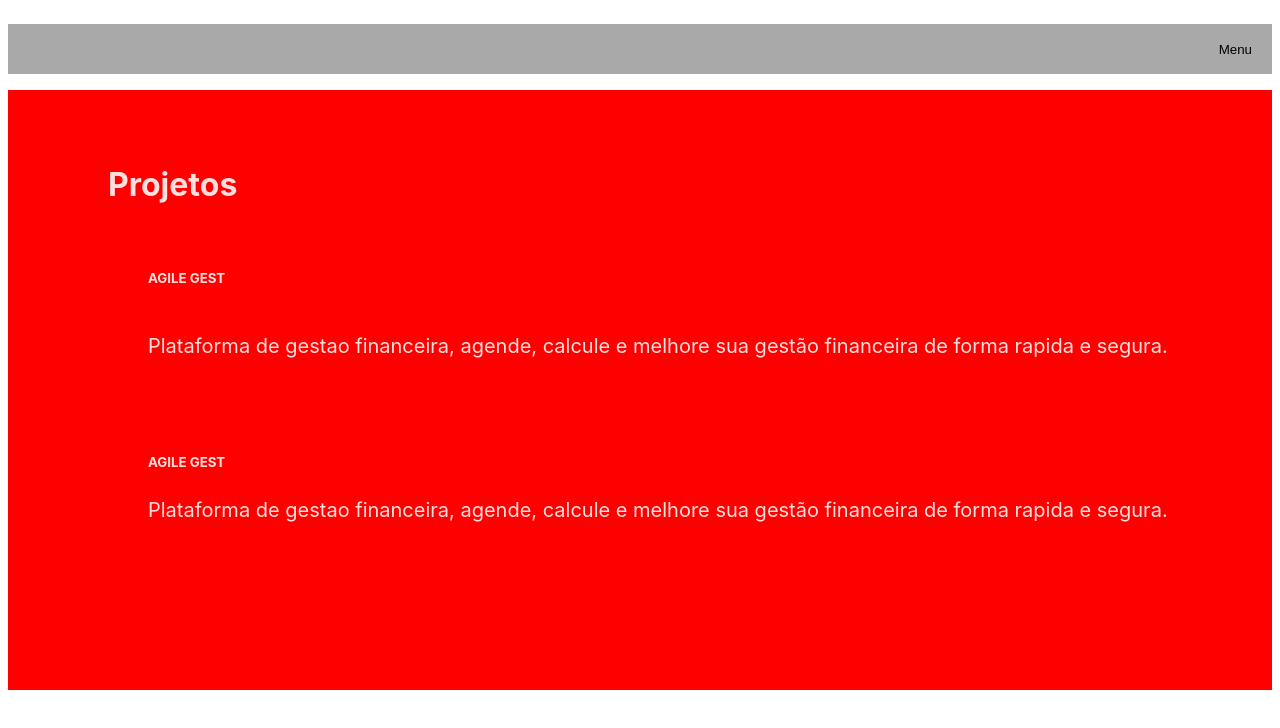
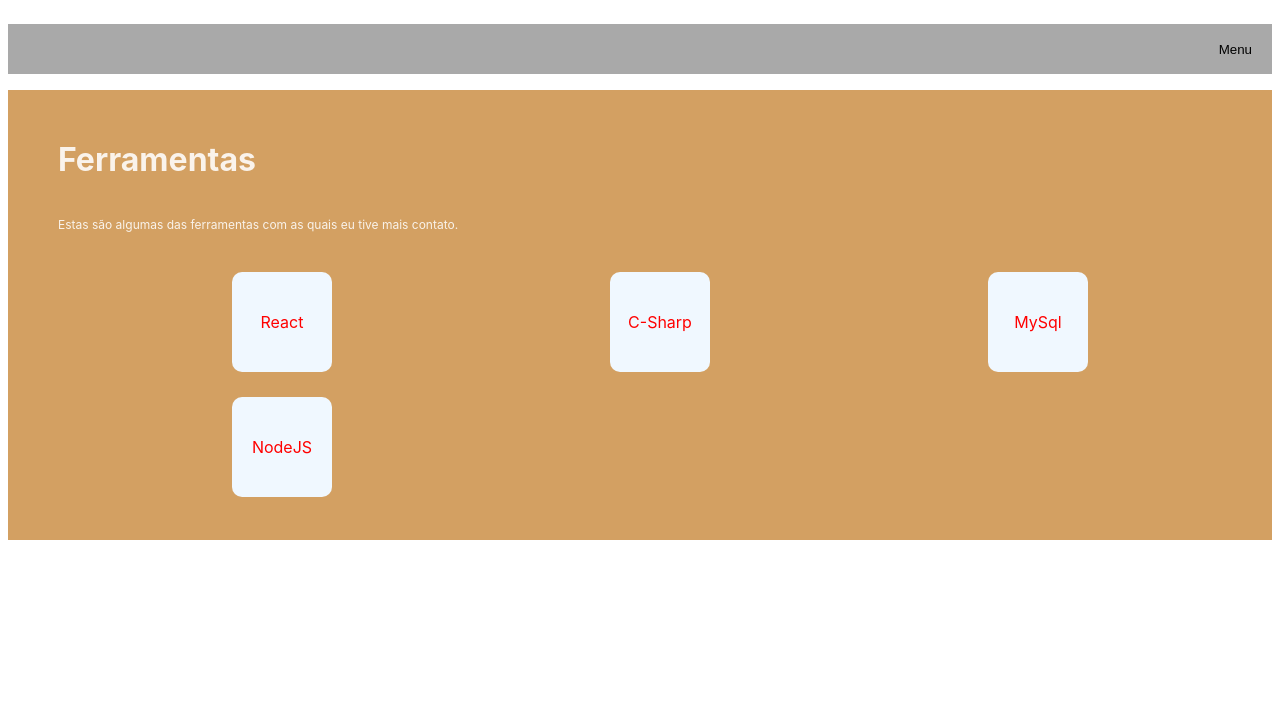
Before and after one commit to matheusjean28/cv, a React (Vite) app: page / in a window 1280 px wide. Shown: the top 728 px of the page. Built offline with nearby package versions, Linux system fonts and the light colour scheme.

Commit message:
<Feat>,<Frameworks.jsx>: (Add new component to render my usual frameworks)

```diff
--- a/package.json
+++ b/package.json
@@ -11,7 +11,8 @@
   },
   "dependencies": {
     "react": "^18.2.0",
-    "react-dom": "^18.2.0"
+    "react-dom": "^18.2.0",
+    "react-loader-spinner": "^5.4.5"
   },
   "devDependencies": {
     "@types/react": "^18.2.15",
--- a/src/App.jsx
+++ b/src/App.jsx
@@ -2,13 +2,15 @@
 import Header from './Components/Header'
 import AboutMe from './Components/AboutMe'
 import Projects from './Components/Projects'
+import Frameworks from './Components/Frameworks'
 function App() {
 
   return (
     <>
     <Header/>
     {/* <AboutMe/> */}
-    <Projects/>
+    {/* <Projects/> */}
+    <Frameworks/>
     </>
   )
 }
--- /dev/null
+++ b/src/Components/Frameworks.jsx
@@ -0,0 +1,22 @@
+import React from "react";
+import "./Styles/StylesFrameworks.css";
+
+export default function Frameworks() {
+  return (
+    <>
+      <div className="frameworks">
+        <h1>Ferramentas</h1>
+        <p className="PFrameworks">
+          Estas são algumas das ferramentas com as quais eu tive mais contato.
+        </p>
+
+        <ul className="UlFrameworks">
+            <li className="LiFrameworks">React</li>
+            <li className="LiFrameworks">C-Sharp</li>
+            <li className="LiFrameworks">MySql</li>
+            <li className="LiFrameworks">NodeJS</li>
+        </ul>
+      </div>
+    </>
+  );
+}
--- a/src/Components/Projects.jsx
+++ b/src/Components/Projects.jsx
@@ -1,5 +1,6 @@
 import React from "react";
-import './Styles/StylesProjects.css'
+import { Audio, ProgressBar } from "react-loader-spinner";
+import "./Styles/StylesProjects.css";
 export default function Projects() {
   return (
     <>
@@ -9,23 +10,30 @@
           <li className="LiProjects">
             <h5>AGILE GEST</h5>
             <p className="PProjects">
-                            Plataforma de gestao financeira,
-                            agende, calcule e melhore sua
+              Plataforma de gestao financeira, agende, calcule e melhore sua
               gestão financeira de forma rapida e segura.
             </p>
+            <button className="BtnProjects">{">"}</button>
           </li>
 
-                    <li className="LiProjectsRight">
+          <li className="LiProjectsRigth">
             <h5>AGILE GEST</h5>
             <p className="PProjects">
-                            Plataforma de gestao financeira,
-                            agende, calcule e melhore sua
+              Plataforma de gestao financeira, agende, calcule e melhore sua
               gestão financeira de forma rapida e segura.
             </p>
+            <button className="BtnProjects">{">"}</button>
           </li>
         </ul>
+        <div className="animation">
+          <ProgressBar
+            ariaLabel="progress-bar-loading"
+            wrapperClass="progress-bar-wrapper"
+            borderColor="black"
+            barColor="#51E5FF"
+          />
+        </div>
       </div>
     </>
-
-    )
+  );
 }
--- /dev/null
+++ b/src/Components/Styles/StylesFrameworks.css
@@ -0,0 +1,36 @@
+.frameworks{
+    display: flex;
+    flex-direction: column;
+    height: 400px;
+    background-color: rgb(211, 160, 98);
+    padding: 25px 50px;
+    text-align: left;
+}
+
+.PFrameworks {
+    padding-right: 10%;
+    font-size: 12px;
+    margin-top: 10px;
+}
+
+.UlFrameworks {
+    display:  grid;
+    margin-top: 25px;
+    height: inherit;
+    color: red;
+    list-style: none;
+    gap: 25px 10px;
+    grid-template-columns: repeat(3, 1fr);
+    place-content: center;
+    place-items: center;
+}
+
+.LiFrameworks {
+    height: 100px;
+    width: 100px;
+    background-color: aliceblue;
+    border-radius: 10px;
+    display: flex;
+    place-content: center;
+    place-items: center ;
+}
--- a/src/Components/Styles/StylesProjects.css
+++ b/src/Components/Styles/StylesProjects.css
@@ -13,7 +13,7 @@
   display: flex;
   flex-direction: column;
   list-style: none;
-  width: inherit;
+  height: inherit;
 }
 
 .LiProjects {
@@ -21,17 +21,38 @@
   flex-direction: column;
   justify-content: left;
   justify-items: left;
-  padding: 0;
+  padding: 5px 0;
+
   text-align: left;
-  margin-bottom: 50px;
+  padding-right: 45%;
 }
 .PProjects {
   font-size: 20px;
 }
+.BtnProjects {
+  display: flex;
+  border: 1px solid darkgray;
+  width: 50px;
+  border-radius: 5px;
+  margin-top: 10px;
+  padding: 0 5px;
+  font-weight: bolder;
+}
+
+.animation {
+  margin: 0;
+  padding: 0;
+  height: inherit;
+  display: flex;
+  place-content: center;
+
+}
+
 /* media query area */
 @media screen and (max-width: 600px) {
   .Projects {
-    padding: 20px;
+    padding: 50px;
+    height: 400px;
     background-color: darkslateblue;
     place-content: left;
     place-items: left;
@@ -47,15 +68,21 @@
   .PProjects {
     font-size: 12px;
     margin-top: 10px;
-  text-overflow: ellipsis;
-  flex-wrap: wrap 180px;
-  word-wrap: break-word;
+    overflow: hidden;
+    text-overflow: ellipsis;
+    word-wrap: break-word;
   }
-  .LiProjectsRight{
+  .LiProjectsRigth {
     justify-content: right;
     justify-items: right;
+    text-align: right;
+    display: flex;
+    flex-direction: column;
     padding: 0;
-    text-align: right;
+    margin-bottom: 50px;
+    padding-left: 45%;
   }
-
+  .LiProjectsRigth > button {
+    margin-left: calc(100% - 50px);
+  }
 }
--- a/src/Components/Styles/utils.css
+++ b/src/Components/Styles/utils.css
@@ -4,7 +4,6 @@
   animation: text-focus-in 0.5s cubic-bezier(0.55, 0.085, 0.68, 0.53) both;
   max-height: 200px;
   overflow: hidden;
-  white-space: wrap 80%;
   text-overflow: ellipsis;
   word-wrap: break-word;
 }
@@ -18,7 +17,7 @@
 .divStl {
   display: flex;
   flex-direction: column;
-  height: 500px;
+  height: 400px;
   padding: 50px 100px;
   text-align: left;
   position: relative;
```
Also changed, not shown: 1 other file (tests, documents, lock files or other folders). Lines whose indentation alone changed are shown as unchanged.
